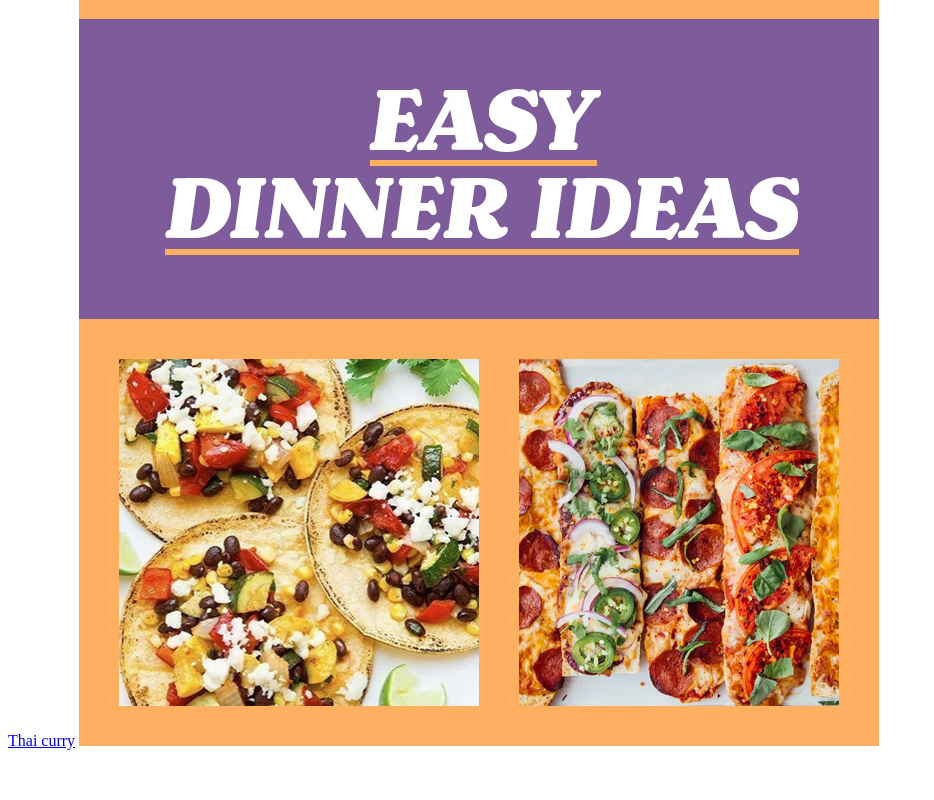
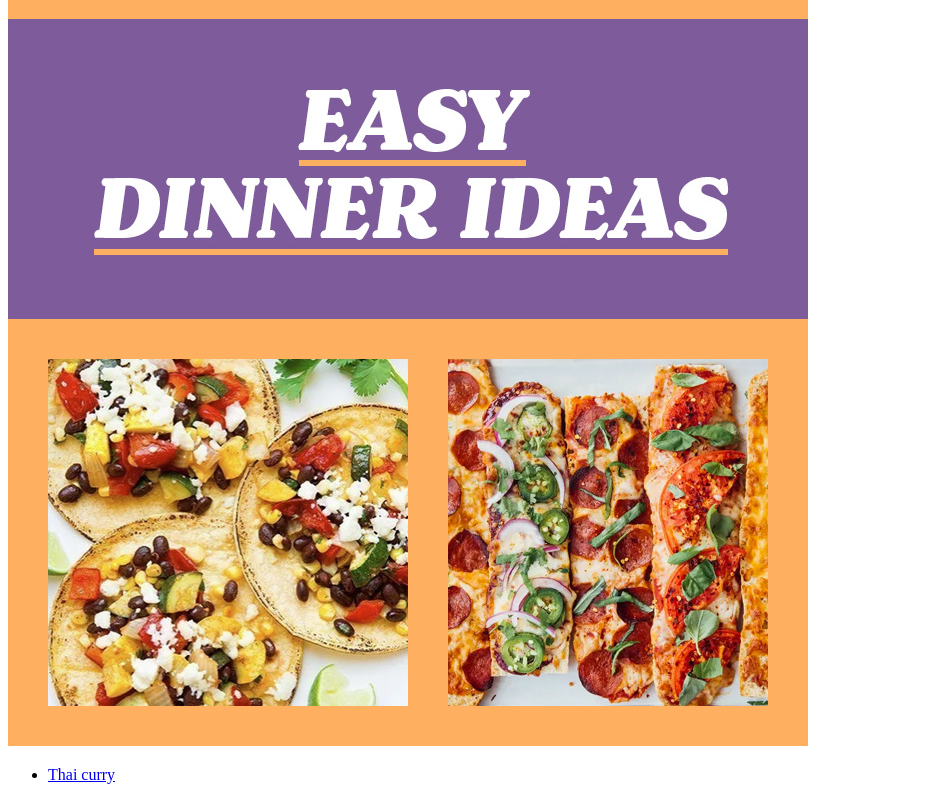
Before and after one commit to Rahul-Udayan/recipes_v2.1, a plain HTML site: page index.html in a window 1280 px wide. Shown: the part 534-1334 px from the top of the page, without its empty margins (0-934 px from the left). Before the commit the page ends 1292 px from the top, so only its background shows below. Drawn offline with Linux system fonts and the light colour scheme.

Commit message:
Update index.html

```diff
--- a/index.html
+++ b/index.html
@@ -8,10 +8,10 @@
 </head>
 <body>
     <h1><strong>Simple Recipes You Need To TRY NOW!!!</strong></h1>
-     <a href="./recipes/dish.html">Thai curry</a>
-
-    <img src="../recipes_v2.1/images/cover.jpg">
-
+     <img src="../recipes_v2.1/images/cover.jpg">
+    <ul>
+        <li><a href="./recipes/dish.html">Thai curry</a></li>
+    </ul>
 
 
 </body>
```
